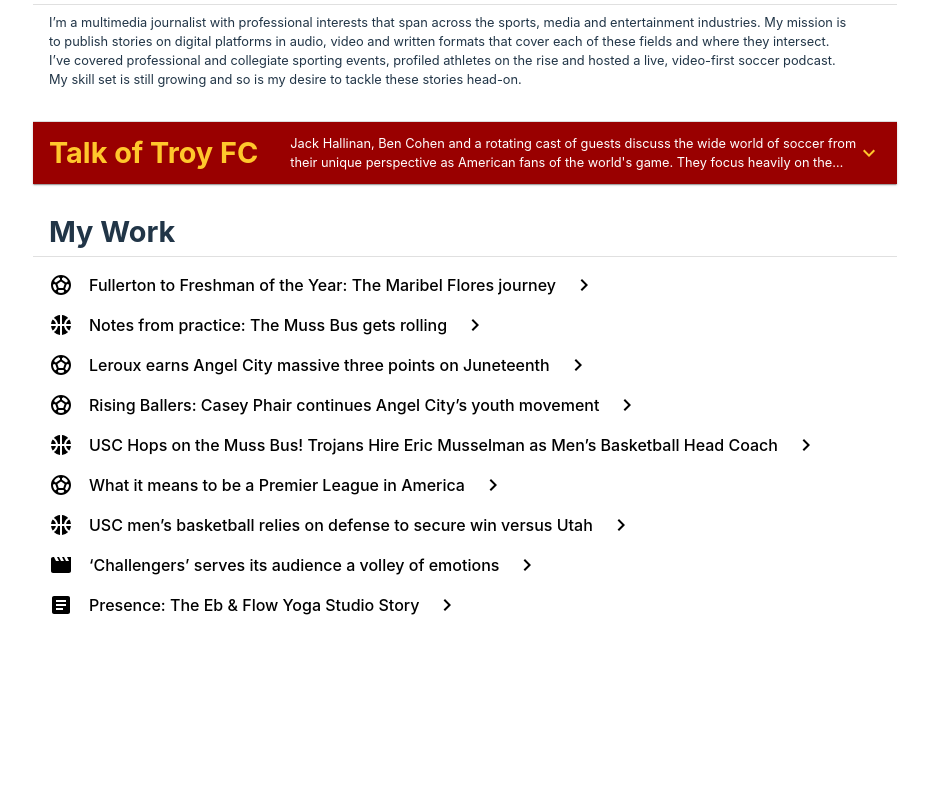
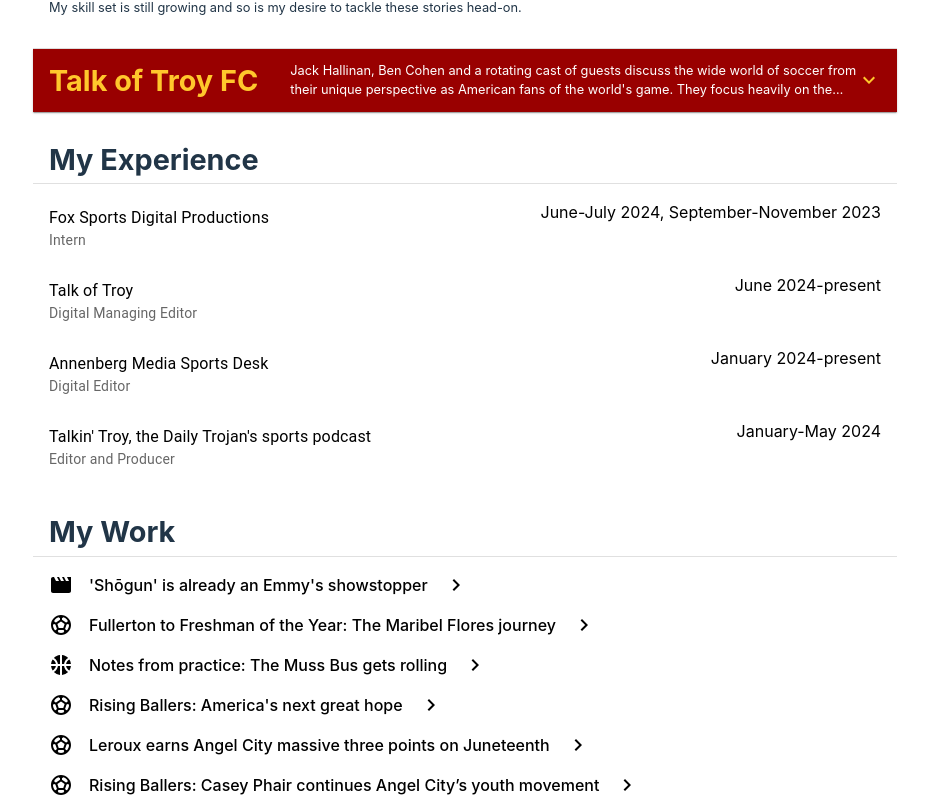
Before and after one commit to jack-hallinan/jack-hallinan.github.io, a React (Vite) app: page / in a window 1280 px wide. Shown: the part 369-1180 px from the top of the page, without its empty margins (175-1104 px from the left). Before the commit the page ends 1002 px from the top, so only its background shows below. Built offline with nearby package versions, Linux system fonts and the light colour scheme.

Commit message:
updated new content and added experience section

```diff
--- a/src/App.jsx
+++ b/src/App.jsx
@@ -4,6 +4,7 @@
 import { screenSizes } from './themes'
 import WorkSection from './components/workSection'
 import PodcastDisplay from './components/podcastDisplay'
+import ExperienceSection from './components/experienceSection'
 
 const Container = styled.div`
   display: flex;
@@ -24,6 +25,7 @@
       <BioSection/>
       <AboutMeSection/>
       <PodcastDisplay/>
+      <ExperienceSection/>
       <WorkSection/>
     </Container>
   )
--- /dev/null
+++ b/src/components/experienceSection/index.tsx
@@ -0,0 +1,74 @@
+import React, { ReactNode } from "react";
+import { Box, Divider, ListItem, ListItemButton, ListItemText } from "@mui/material";
+import { lightTheme } from "../../themes";
+import { EXPERIENCES } from "../../data";
+
+export interface ExperienceProps {
+    company: string,
+    position: string
+    url?: string,
+    duration: string,
+    description?: string
+}
+
+const Wrapper = ({url, children}: {url?: string, children: ReactNode}) => {
+    if (!!url) return (
+    <ListItemButton
+        href={url}
+        sx={{
+            color: 'black',
+            '&:hover': {
+                color: lightTheme.primaryColor,
+            },
+            flexDirection: "column",
+            alignItems: 'start'}}>
+        {children}
+    </ListItemButton>
+    )
+    else return (
+    <ListItem
+        sx={{
+            color: 'black',
+            '&:hover': {
+                color: lightTheme.primaryColor,
+            },
+            flexDirection: "column",
+            alignItems: 'start'}}>
+        {children}
+    </ListItem>
+    )
+}
+
+const ExperienceInfo = (props: ExperienceProps) => {
+    return (
+        <Wrapper url={props.url}>
+            <ListItem sx={{alignItems:'start', padding: "0"}}>
+                <ListItemText primary={props.company} secondary={props.position}/>
+                <p style={{fontSize: "1rem", fontWeight:"normal", textAlign: "right"}}>{props.duration}</p>
+            </ListItem>
+            <Divider/>
+            { props.description &&
+            <Divider/> &&
+            <p style={{
+                fontWeight: "400",
+                fontSize: "0.875rem",
+                color: "rgba(0, 0, 0, 0.6)"}}>{props.description}</p>}
+        </Wrapper>
+    )
+}
+
+const ExperienceSection = () => {
+    return (
+        <Box sx={{width: "100%", display:"flex", flexDirection:"column", gap: "0.5rem"}}>
+            <h2 style={{marginLeft: "1rem"}}>My Experience</h2>
+            <Divider/>
+            <Box sx={{width: "100%", display:"flex", flexDirection:"column"}}>
+            {
+                EXPERIENCES.map(props => <ExperienceInfo {...props}/>)
+            }
+            </Box>
+        </Box>
+    )
+}
+
+export default ExperienceSection
--- a/src/components/workSection/index.tsx
+++ b/src/components/workSection/index.tsx
@@ -14,9 +14,9 @@
     return (
         <ListItemButton
             sx={{
-                color: 'black', // Default text color
+                color: 'black',
                 '&:hover': {
-                    color: lightTheme.primaryColor, // Hover text color
+                    color: lightTheme.primaryColor,
                 },
                 gap: "1rem"
             }}
--- a/src/data/index.tsx
+++ b/src/data/index.tsx
@@ -16,11 +16,12 @@
     LinkedIn,
     SportsBar,
     VolumeUp,
-    Movie
+    Movie,
 } from "@mui/icons-material";
 import { SocialMediaProps } from "../components/bioSection/socialMediaBar";
 import { WorkLinkProps } from "../components/workSection";
-import { BioSnippetProp } from "../components/bioSection/bioSnippets"
+import { BioSnippetProp } from "../components/bioSection/bioSnippets";
+import { ExperienceProps } from "../components/experienceSection";
 
 export const TALK_OF_TROY_DESCRIPTION: string = "Jack Hallinan, Ben Cohen and a rotating cast of guests discuss the wide world of soccer from their unique perspective as American fans of the world's game. They focus heavily on the Premier League, Champions League and other major soccer news with a lens that balances both deep analysis and a light, humorous touch."
 
@@ -28,11 +29,7 @@
     { label: "University", value: "University of Southern California" },
     { label: "Major", value: "B.A. Journalism, B.A. Economics" },
     { label: "Graduation", value: "May 2025" },
-    { label: "Minors", value: "N/A" },
-    { label: "GPA", value: "3.7" },
-    { label: "Hometown", value: "Winnetka, IL" },
     { label: "Hobbies", value: "Skiing, playing pickup soccer, obsessive podcast listening" },
-    { label: "Favorite Sandwich", value: "Pastrami" }
 ]
 
 export const SOCIAL_MEDIA_LIST: SocialMediaProps[] = [
@@ -42,13 +39,44 @@
 ]
 
 export const MY_WORK_LINKS: WorkLinkProps[] = [
+    { name: "'Shōgun' is already an Emmy's showstopper", url: "https://www.uscannenbergmedia.com/2024/09/13/shogun-is-already-an-emmys-showstopper/", icon: <Movie/>},
     { name: "Fullerton to Freshman of the Year: The Maribel Flores journey", url: "https://dailytrojan.com/2024/03/01/from-fullerton-to-freshman-of-the-year-the-maribel-flores-journey/", icon: <SportsSoccer/>},
     { name: "Notes from practice: The Muss Bus gets rolling", url: "https://www.uscannenbergmedia.com/2024/06/26/notes-from-practice-the-muss-bus-gets-rolling/", icon: <SportsBasketball/>},
+    { name: "Rising Ballers: America's next great hope", url: "https://dailytrojan.com/2024/04/18/rising-ballers-americas-next-great-hope/", icon: <SportsSoccer/>},
     { name: "Leroux earns Angel City massive three points on Juneteenth", url: "https://www.uscannenbergmedia.com/2024/06/20/leroux-earns-angel-city-massive-three-points-on-juneteenth/", icon: <SportsSoccer/>},
     { name: "Rising Ballers: Casey Phair continues Angel City’s youth movement", url: "https://dailytrojan.com/2024/03/21/casey-phair-continues-angel-citys-youth-movement/", icon: <SportsSoccer/>},
     { name: "USC Hops on the Muss Bus! Trojans Hire Eric Musselman as Men’s Basketball Head Coach", url: "https://open.spotify.com/episode/3HIR90QnlZ4J033Lw5XpyM", icon: <SportsBasketball/>},
     { name: "What it means to be a Premier League in America", url: "https://www.uscannenbergmedia.com/2024/04/24/what-it-means-to-be-a-premier-league-fan-in-america/", icon: <SportsSoccer/>},
     { name: "USC men’s basketball relies on defense to secure win versus Utah", url: "https://www.uscannenbergmedia.com/2024/02/15/usc-mens-basketball-relies-on-defense-to-secure-win-versus-utah/", icon: <SportsBasketball/>},
     { name: "‘Challengers’ serves its audience a volley of emotions", url: "https://www.uscannenbergmedia.com/2024/05/01/challengers-serves-its-audience-a-volley-of-emotions/", icon: <Movie/>},
-    { name: "Presence: The Eb & Flow Yoga Studio Story", url: "https://www.the7times.com/the-businesses/eb-and-flow-yoga-studio-chicago-illinois", icon: <Article/>}
+    { name: "Presence: The Eb & Flow Yoga Studio Story", url: "https://www.the7times.com/the-businesses/eb-and-flow-yoga-studio-chicago-illinois", icon: <Article/>},
+    { name: "Football scores 21 straight, defeats Cal in chaotic fashion", url: "https://dailytrojan.com/2023/10/28/football-comes-back-from-21-point-hole-defeats-cal-in-chaotic-fashion/", icon: <SportsFootball/>},
+    { name: "UCLA routs Trojans in final regular season match", url: "https://dailytrojan.com/2023/11/05/ucla-routs-trojans-in-final-regular-season-match/", icon: <SportsSoccer/>},
+    { name: "Four the Win: Four the Send-Off", url: "https://open.spotify.com/show/19hP5eTlnLbrVH3I8fkH8T", icon: <VolumeUp/>}
 ]
+
+export const EXPERIENCES: ExperienceProps[] = [
+    {
+        company: "Fox Sports Digital Productions",
+        position: "Intern",
+        duration: "June-July 2024, September-November 2023"
+    },
+    {
+        company: "Talk of Troy",
+        url: "https://www.uscannenbergmedia.com/talkoftroy/",
+        position: "Digital Managing Editor",
+        duration: "June 2024-present"
+    },
+    {
+        company: "Annenberg Media Sports Desk",
+        url: "https://www.uscannenbergmedia.com/sports/",
+        position: "Digital Editor",
+        duration: "January 2024-present"
+    },
+    {
+        company: "Talkin' Troy, the Daily Trojan's sports podcast",
+        url: "https://open.spotify.com/show/5ah3qrb5gEcOOJOGcnEGUu",
+        position: "Editor and Producer",
+        duration: "January-May 2024"
+    }
+]
```
